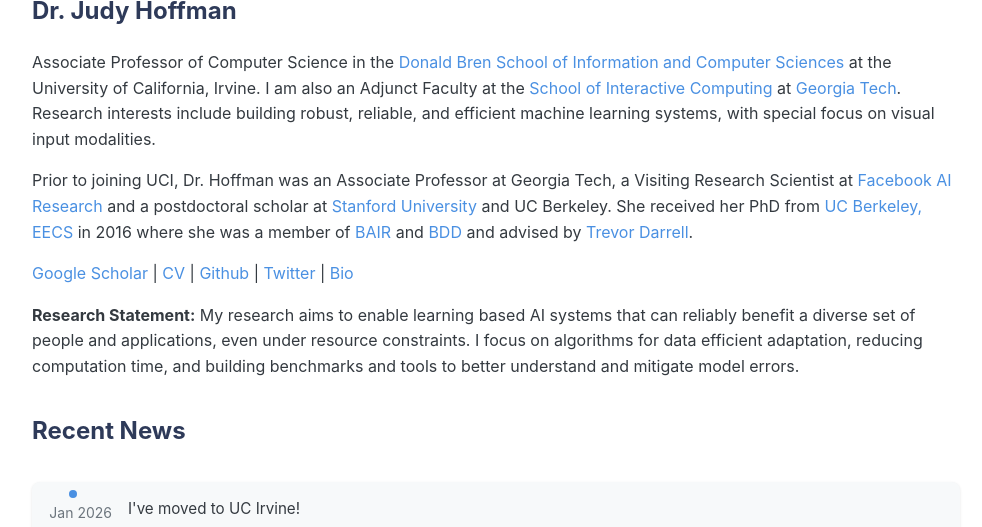
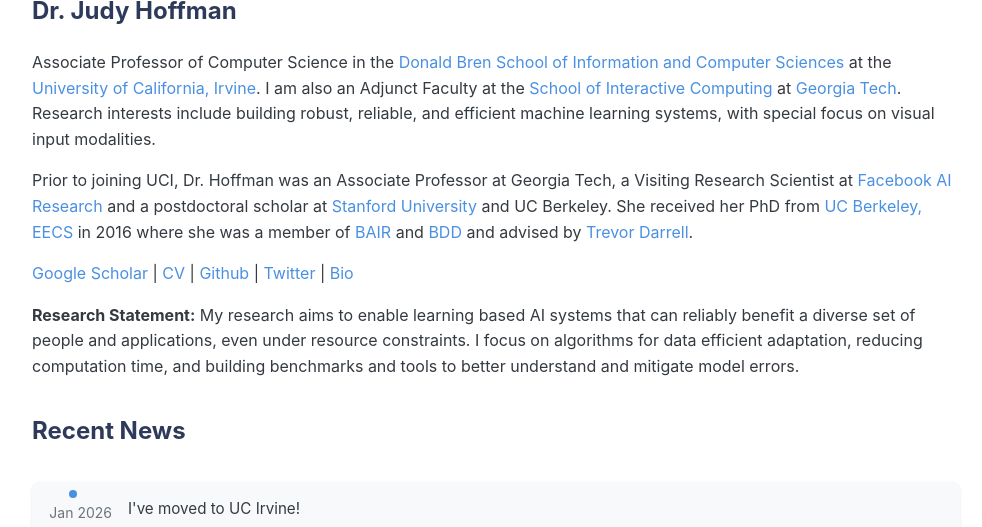
Before and after one commit to jhoffman/jhoffman.github.io, a Jekyll site: the page built from index.html, in a window 1280 px wide and 900 px high, cut to the strip 373-900 px from the top of the window. Shown: the whole strip, without its empty margins (144-1126 px from the left). Built offline with Jekyll 4.4.1, drawn with Linux system fonts in a browser that asks for light colours; some of the changed lines change nothing that is shown.

Commit message:
updated main

```diff
--- a/index.html
+++ b/index.html
@@ -10,7 +10,7 @@
   <div class="pi-details">
     <h2>Dr. Judy Hoffman</h2>
     <p class="bio">
-			Associate Professor of Computer Science in the <a href="https://ics.uci.edu/">Donald Bren School of Information and Computer Sciences</a> at the University of California, Irvine. I am also an Adjunct Faculty at the <a href="https://ic.gatech.edu/">School of Interactive Computing</a> at
+			Associate Professor of Computer Science in the <a href="https://ics.uci.edu/">Donald Bren School of Information and Computer Sciences</a> at the <a href="https://uci.edu/">University of California, Irvine</a>. I am also an Adjunct Faculty at the <a href="https://ic.gatech.edu/">School of Interactive Computing</a> at
 	 <a href="https://www.gatech.edu/">Georgia Tech</a>.
 	 Research interests include building robust, reliable, and efficient machine learning systems, with special focus on visual input modalities.
 	 </p>
```
